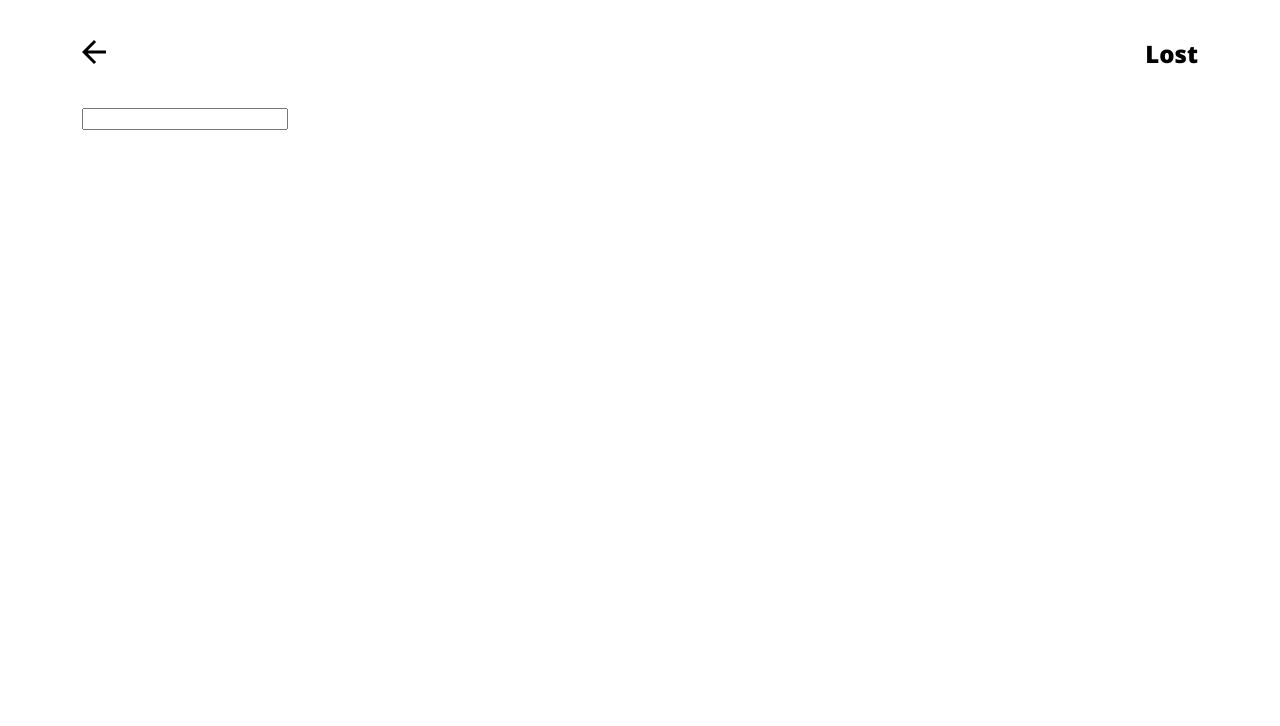
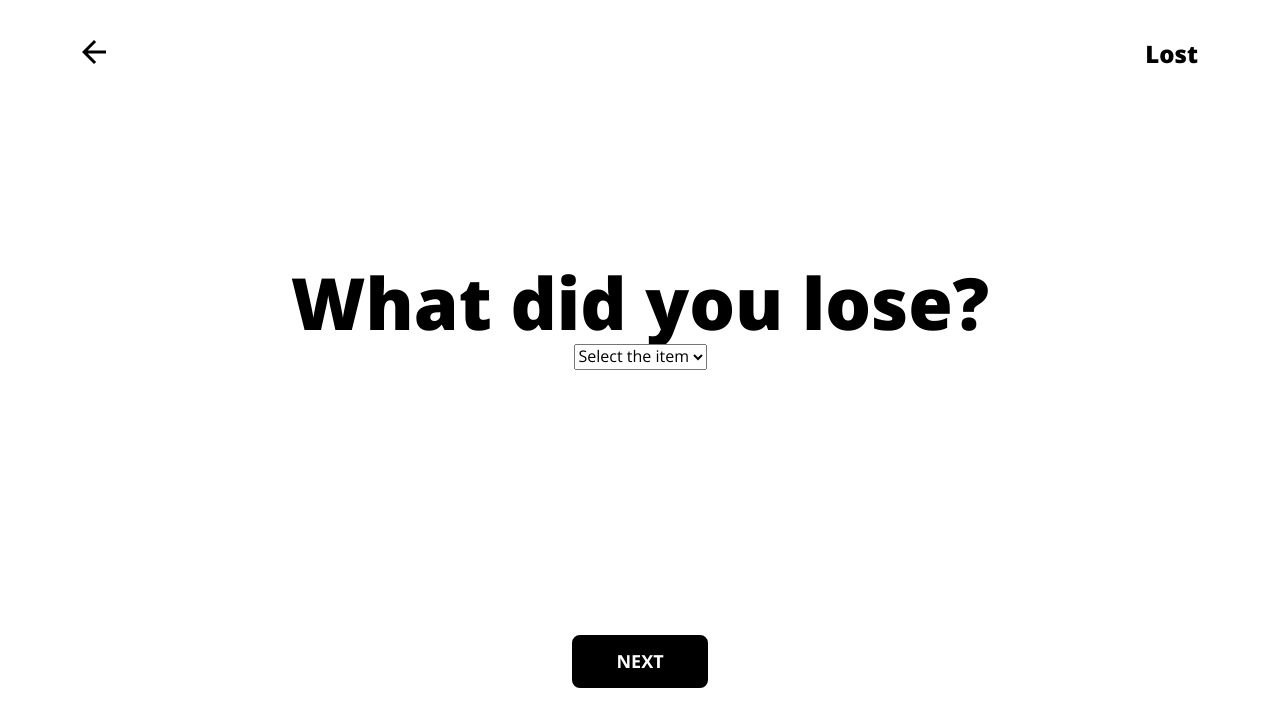
Before and after one commit to ruippeixe/lost-and-found, a React (Vite) app: page /lost in a window 1280 px wide. Shown: the top 726 px of the page. Built offline with nearby package versions, Linux system fonts and the light colour scheme.

Commit message:
Improve search functionality to dynamically respond to selected items. Additionally, add page styling

```diff
--- a/package.json
+++ b/package.json
@@ -15,7 +15,8 @@
     "react": "^18.2.0",
     "react-bootstrap": "^2.9.1",
     "react-dom": "^18.2.0",
-    "react-router-dom": "^6.17.0"
+    "react-router-dom": "^6.17.0",
+    "uuid": "^9.0.1"
   },
   "devDependencies": {
     "@types/react": "^18.2.15",
--- a/src/pages/lost/Lost.jsx
+++ b/src/pages/lost/Lost.jsx
@@ -1,30 +1,110 @@
-/* eslint-disable react/prop-types */
+import PropTypes from "prop-types";
+import { v4 as uuidv4 } from "uuid";
 import { useState } from "react";
 import NavBar from "../navigation/NavBar";
+import "./lost.scss";
 
 const Lost = ({ foundData }) => {
+  const [isFirstStep, setIsFirstStep] = useState(true);
+  const [selectedItem, setSelectedItem] = useState("");
   const [query, setQuery] = useState("");
 
   const getFilteredItems = (query, foundData) => {
     if (!query) return foundData;
-    return foundData.filter((foundData) => foundData.who.includes(query));
+
+    if (selectedItem === "passport")
+      return foundData.filter(
+        (item) => item.who.includes(query) && item.what === "passport"
+      );
+    else
+      return foundData.filter(
+        (item) => item.where.includes(query) && item.what === "keys"
+      );
   };
 
   const filteredItems = getFilteredItems(query, foundData);
 
+  const updateFieldHandler = (field, value) => {
+    setSelectedItem(value);
+  };
+
+  const handleSubmit = (e) => {
+    e.preventDefault();
+    setIsFirstStep(false);
+  };
+
   return (
-    <>
+    <div className="lost">
       <NavBar />
 
-      <input type="text" onChange={(e) => setQuery(e.target.value)} />
+      {isFirstStep && (
+        <form onSubmit={handleSubmit} className="form">
+          <div className="form-element">
+            <h1 className="title">What did you lose?</h1>
+            <select
+              value={selectedItem}
+              onChange={(e) => updateFieldHandler("what", e.target.value)}
+              required
+            >
+              <option value="" disabled>
+                Select the item
+              </option>
+              <option value="passport">Passport</option>
+              <option value="keys">Keys</option>
+            </select>
+          </div>
 
-      <ul>
-        {filteredItems.map((value) => (
-          <p key={value.who}>{query ? value.who : ""}</p>
-        ))}
-      </ul>
-    </>
+          <div className="actions">
+            {isFirstStep ? (
+              <button type="submit" className="btn inverse">
+                next
+              </button>
+            ) : null}
+          </div>
+        </form>
+      )}
+
+      {!isFirstStep && (
+        <div className="query-search">
+          <div className="query-input">
+            <h1 className="title">
+              {selectedItem === "passport" && "What's your name?"}
+              {selectedItem === "keys" && "In what city did you lose them?"}
+            </h1>
+            <input type="text" onChange={(e) => setQuery(e.target.value)} />
+          </div>
+
+          <div className="query-result">
+            <ul>
+              {filteredItems.length > 0 ? (
+                <ul>
+                  {selectedItem === "passport" &&
+                    filteredItems.map((value) => (
+                      <p key={uuidv4()} className="title">
+                        {query ? value.who : ""}
+                      </p>
+                    ))}
+
+                  {selectedItem === "keys" &&
+                    filteredItems.map((value) => (
+                      <p key={uuidv4()} className="title">
+                        {query ? value.where : ""}
+                      </p>
+                    ))}
+                </ul>
+              ) : (
+                <p className="title">Sorry, we couldn&apos;t find it...</p>
+              )}
+            </ul>
+          </div>
+        </div>
+      )}
+    </div>
   );
 };
 
+Lost.propTypes = {
+  foundData: PropTypes.array.isRequired,
+};
+
 export default Lost;
--- /dev/null
+++ b/src/pages/lost/lost.scss
@@ -0,0 +1,64 @@
+.lost {
+  height: 100vh;
+
+  .form {
+    height: calc(100% - 107.59px);
+
+    .form-element {
+      display: flex;
+      flex-direction: column;
+      justify-content: center;
+      align-items: center;
+      height: 60%;
+
+      .title {
+        font-size: 4.5rem;
+        font-weight: 800;
+      }
+
+      .sub-title {
+        font-size: 2rem;
+        font-weight: 700;
+
+        .mt-4 {
+          margin-top: 4px;
+        }
+      }
+    }
+
+    .actions {
+      display: flex;
+      justify-content: center;
+      align-items: center;
+      height: 40%;
+    }
+  }
+
+  .query-search {
+    height: calc(100% - 107.59px);
+
+    .query-input {
+      display: flex;
+      flex-direction: column;
+      justify-content: center;
+      align-items: center;
+      height: 60%;
+
+      .title {
+        font-size: 4.5rem;
+        font-weight: 800;
+      }
+    }
+
+    .query-result {
+      display: flex;
+      justify-content: center;
+      height: 40%;
+
+      .title {
+        font-size: 2rem;
+        font-weight: 700;
+      }
+    }
+  }
+}
```
Also changed, not shown: 1 other file (tests, documents, lock files or other folders).
